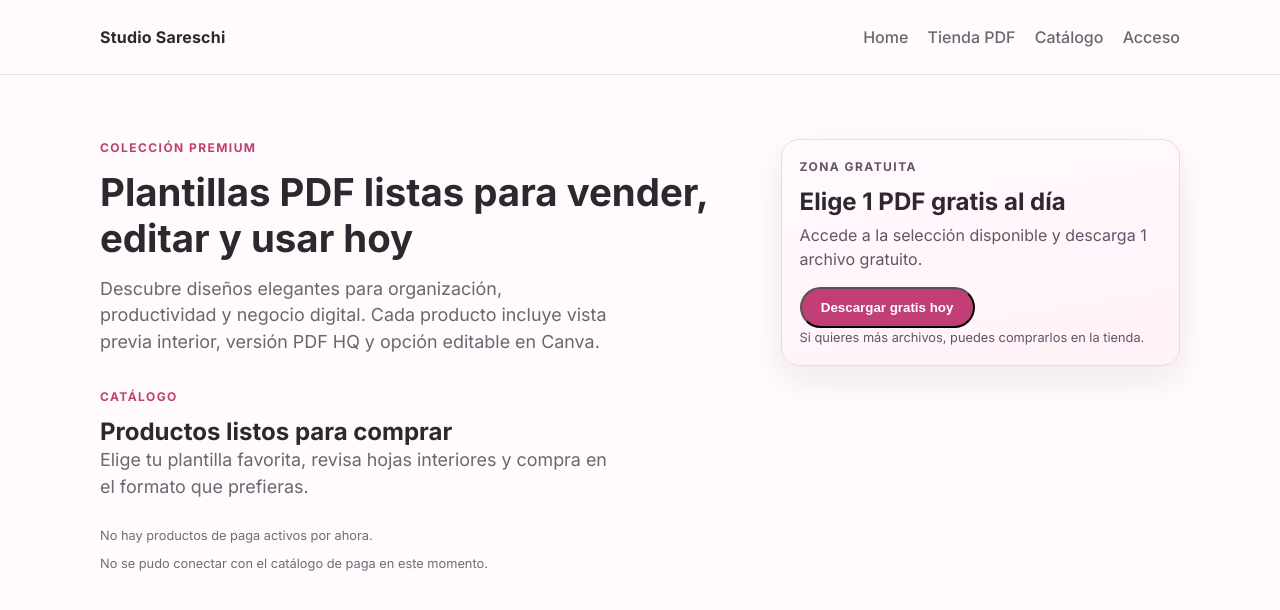
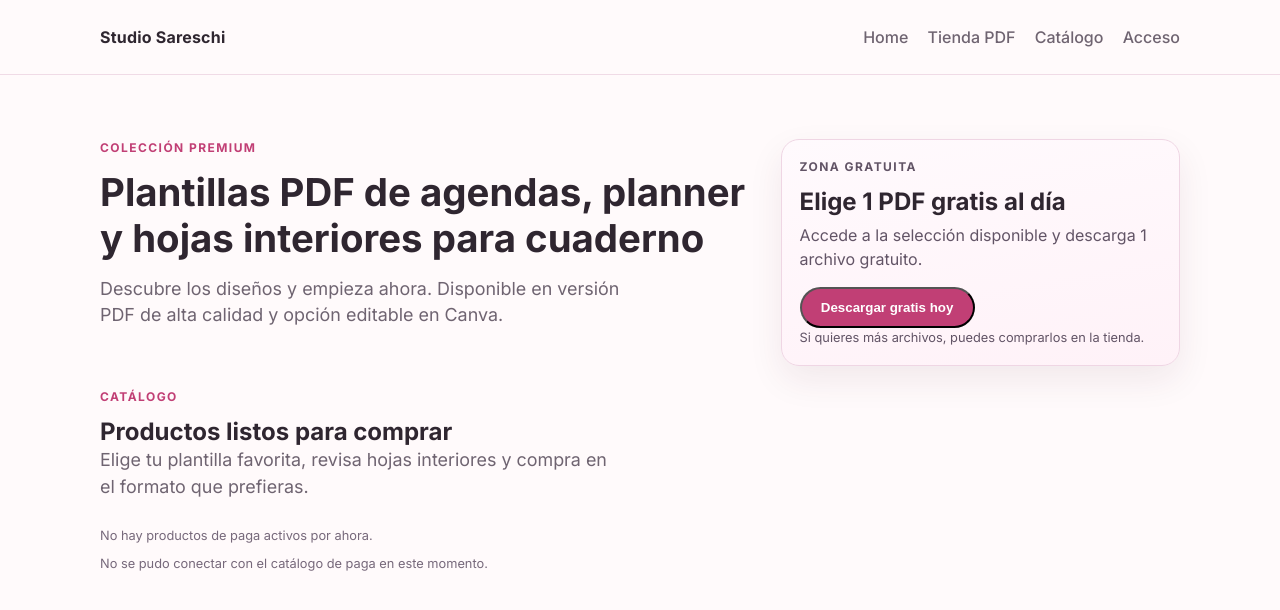
Before and after one commit to sandysarmiento-max/studio-sareschi-web, a plain HTML site: page public/pdfs/index.html in a window 1280 px wide. Drawn offline with Linux system fonts and the light colour scheme; no server answers.

Commit message:
Update index.html

```diff
--- a/public/pdfs/index.html
+++ b/public/pdfs/index.html
@@ -37,10 +37,10 @@
           <div class="pdf-store-top">
             <div>
               <p class="eyebrow">Colección premium</p>
-              <h1>Plantillas PDF listas para vender, editar y usar hoy</h1>
+              <h1>Plantillas PDF de agendas, planner y hojas interiores para cuaderno</h1>
               <p class="hero-copy" style="margin: 0">
-                Descubre diseños elegantes para organización, productividad y negocio digital.
-                Cada producto incluye vista previa interior, versión PDF HQ y opción editable en Canva.
+                Descubre los diseños y empieza ahora.
+                Disponible en versión PDF de alta calidad y opción editable en Canva.
               </p>
             </div>
             <aside class="pdf-freebie-compact" id="freebie" aria-label="Zona gratuita del día">
```
